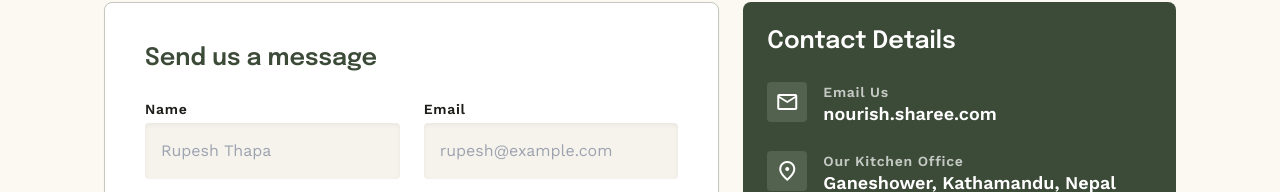
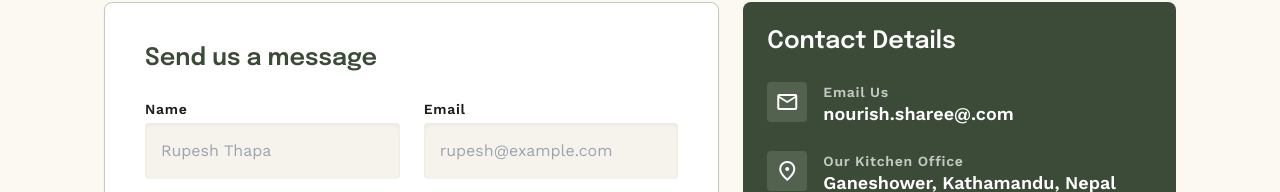
Before and after one commit to serendipityMist/NourishShare-E2300557-E2300584-E2300570, a React (Vite) app in the folder frontend/: page /contact in a window 1280 px wide. Shown: the part 315-507 px from the top of the page. Built offline with nearby package versions, Linux system fonts and the light colour scheme.

Commit message:
edit the nourishsharee email

```diff
--- a/frontend/src/pages/Contact.jsx
+++ b/frontend/src/pages/Contact.jsx
@@ -2,7 +2,7 @@ import { useState } from 'react';
 import PublicLayout from '../components/layout/PublicLayout.jsx';
 
 const CONTACT_INFO = [
-  { icon: 'mail', label: 'Email Us', value: 'nourish.sharee.com' },
+  { icon: 'mail', label: 'Email Us', value: 'nourish.sharee@.com' },
   { icon: 'location_on', label: 'Our Kitchen Office', value: 'Ganeshower, Kathamandu, Nepal' },
 ];
 
```
